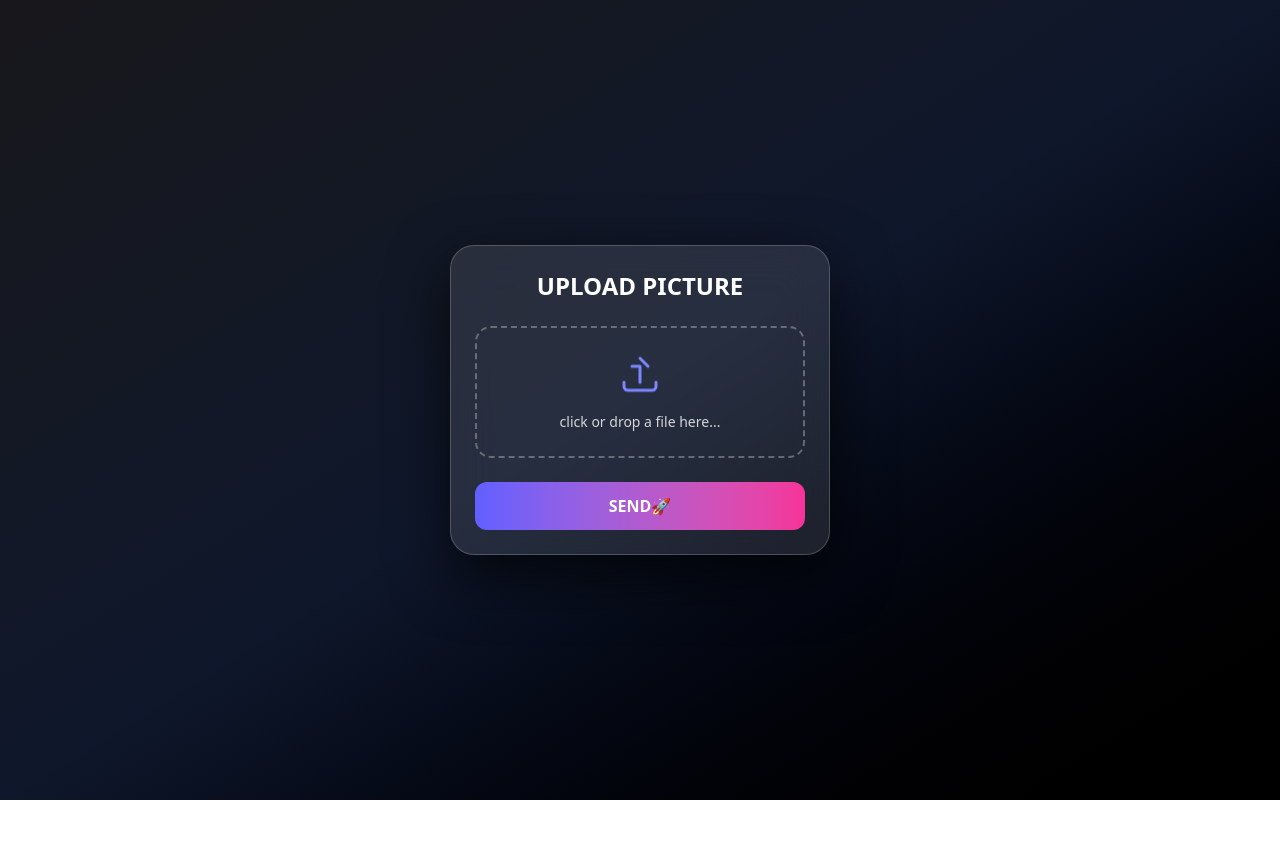
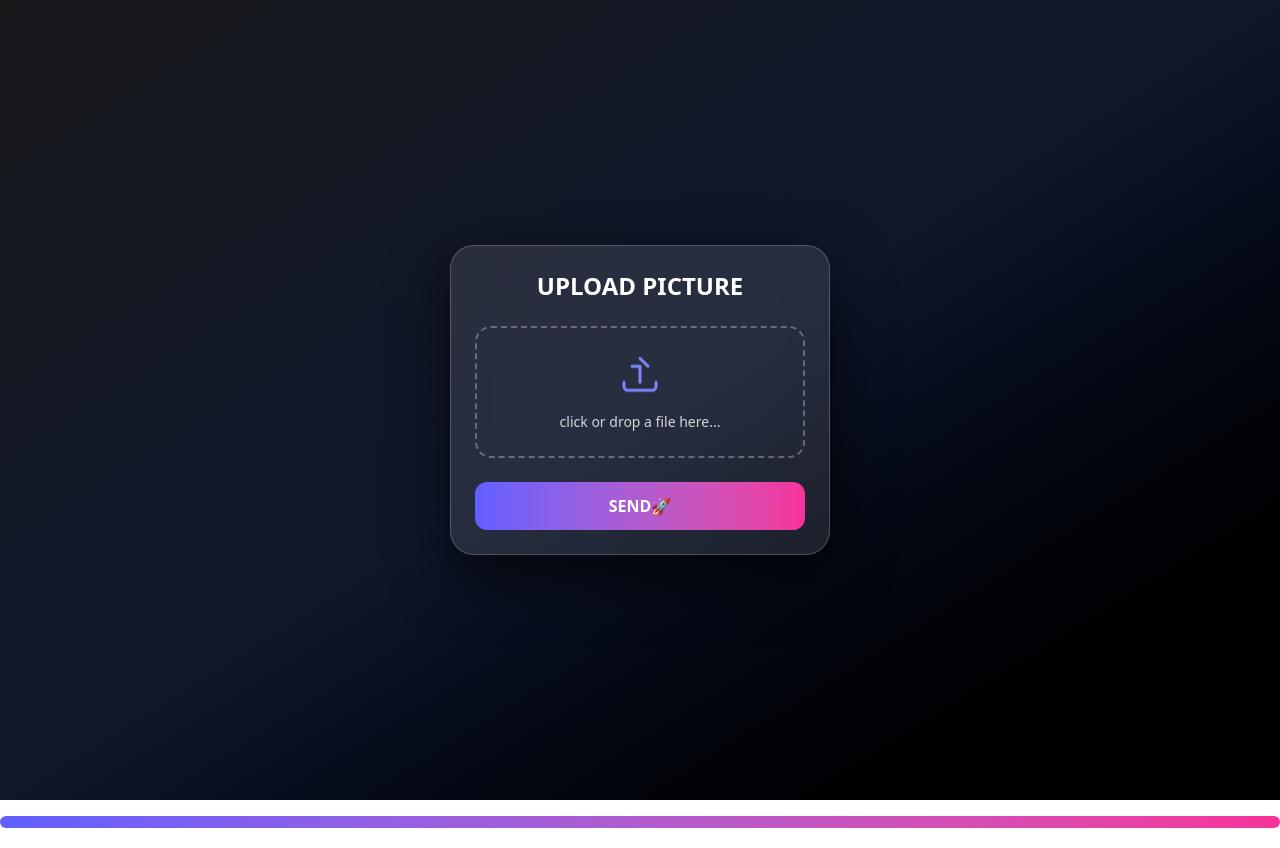
Before and after one commit to VibelessYoung/Image-Uploader, a React (Vite) app in the folder front/: page / in a window 1280 px wide. Before the commit the page ends 800 px from the top, so only its background shows below. Built offline with nearby package versions, Linux system fonts and the light colour scheme.

Commit message:
add progress to another component

```diff
--- a/front/src/components/FileUpload.jsx
+++ b/front/src/components/FileUpload.jsx
@@ -1,4 +1,5 @@
 import { useState } from "react";
+import Progress from "./Progress";
 
 function FileUpload() {
   const [file, setFile] = useState(null);
@@ -11,7 +12,6 @@ function FileUpload() {
     setFile(selectedFile);
     setProgress(0);
 
-    // فیک پروگرس برای دیزاین (بعداً می‌تونی وصلش کنی به API)
     let value = 0;
     const interval = setInterval(() => {
       value += Math.random() * 12;
@@ -52,9 +52,7 @@ function FileUpload() {
             />
           </svg>
 
-          <p className="text-white/80 text-sm">
-          click or drop a file here...
-          </p>
+          <p className="text-white/80 text-sm">click or drop a file here...</p>
 
           <input
             type="file"
@@ -70,18 +68,7 @@ function FileUpload() {
         )}
 
         {/* Progress Bar */}
-        {file && (
-          <div className="mt-4">
-            <div className="h-3 w-full bg-white/20 rounded-full overflow-hidden">
-              <div
-                className="h-full bg-gradient-to-r from-indigo-500 to-pink-500
-                           transition-all duration-300"
-                style={{ width: `${progress}%` }}
-              />
-            </div>
-            <p className="text-right text-xs text-white/70 mt-1">{progress}%</p>
-          </div>
-        )}
+        {file && <Progress value={progress} />}
 
         {/* Button */}
         <button
--- a/front/src/components/Progress.jsx
+++ b/front/src/components/Progress.jsx
@@ -1,7 +1,22 @@
 import React from "react";
 
-function Progress() {
-  return <div></div>;
+function Progress({ value }) {
+  return (
+    <div className="mt-4">
+      {/* Background */}
+      <div className="h-3 w-full bg-white/20 rounded-full overflow-hidden">
+        {/* Fill */}
+        <div
+          className="h-full bg-gradient-to-r from-indigo-500 to-pink-500
+                     transition-all duration-300"
+          style={{ width: `${value}%` }}
+        />
+      </div>
+
+      {/* Percentage */}
+      <p className="text-right text-xs text-white/70 mt-1">{value}%</p>
+    </div>
+  );
 }
 
 export default Progress;
```
